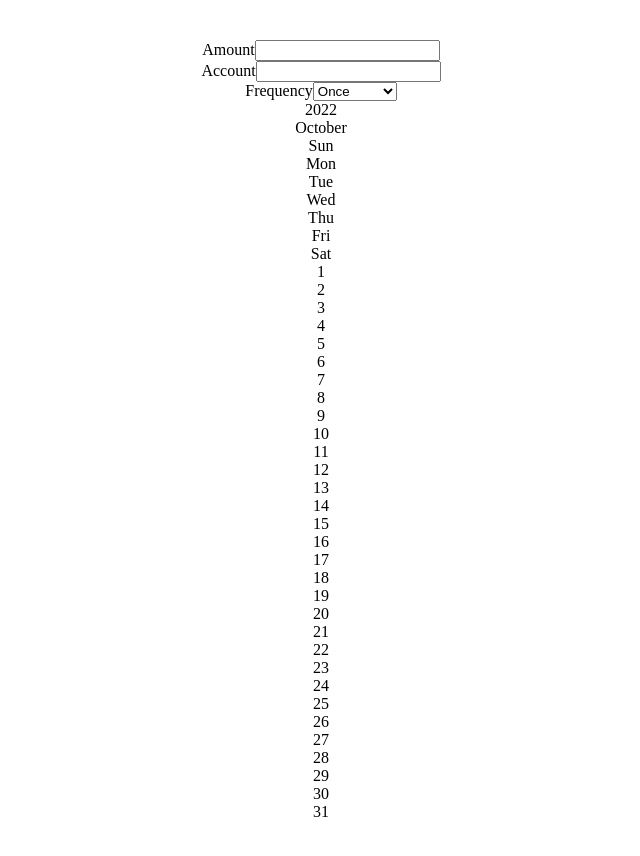
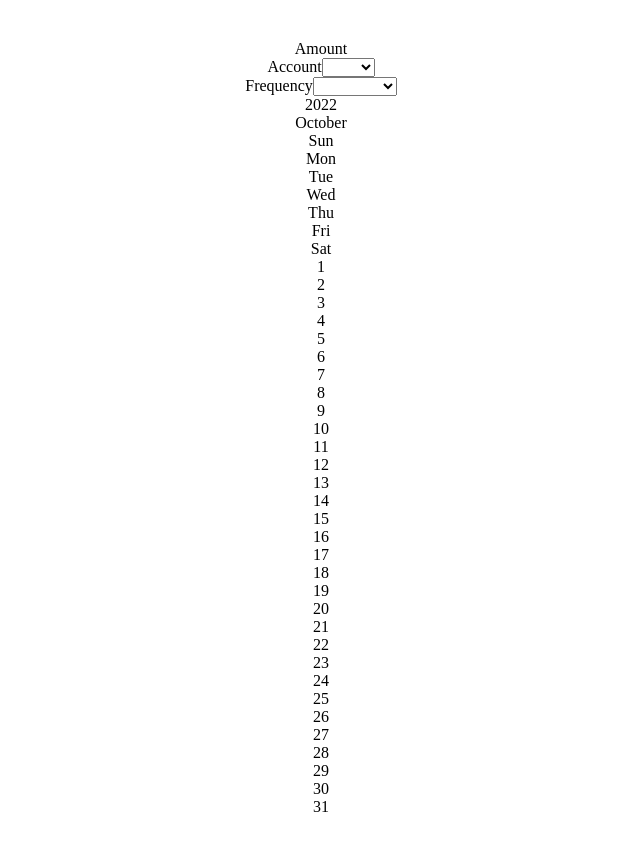
Before and after one commit to Prmatterson/budget, a React (Vite) app: page / in a window 1280 px wide. Shown: the top 856 px of the page, without its empty margins (319-959 px from the left). Built offline with nearby package versions, Linux system fonts and the light colour scheme.

Commit message:
form dropdowns added using useStatae

```diff
--- a/src/components/Form.jsx
+++ b/src/components/Form.jsx
@@ -1,33 +1,57 @@
-import React from 'react'
+import React, { useState } from 'react'
 
 export default function Form() {
 
-function setTwoNumberDecimal(event) {
-    this.value = parseFloat(this.value).toFixed(2);
-}
+  // Array of objects containing data for form fields
+  let accounts = [
+    { label: "BMO", value: "Bank of Montreal" },
+    { label: "SB", value: "Scotiabank" },
+  ]
 
+  let frequencies = [
+    { label: "Once", value: "Once" },
+    { label: "Monthly", value: "Monthly" },
+    { label: "Biweekly", value: "Biweekly" },
+    { label: "Weekly", value: "Weekly" },
+    { label: "Yearly", value: "Yearly" },
+    { label: "Quarterly", value: "Quarterly" },
+    { label: "Biannually", value: "Biannually" },
+    { label: "Custom", value: "Custom" },
+  ]
+
+  // Using state to keep track of what the selected account/frequency is
+  let [account, setAccount] = useState("Select Account")
+  let [frequency, setFrequency] = useState("Select Frequency")
+
+  // Using this function to update the state of account/frequency
+  // whenever a new option is selected from the dropdown
+  let handleAccountChange = (e) => {
+    setAccount(e.target.value)
+  }
+  let handleFrequencyChange = (e) => {
+    setFrequency(e.target.value)
+  }
+
+  // Main Form Component
   return (
     <div id="form" className="mx-10">
       <form>
         <label>
           <label className="block text-sm font-medium text-slate-700">Amount</label>
-          <input type="number" name="amount-field" className="mt-1 block w-full px-3 py-2 bg-white border border-slate-300 rounded-xl text-sm shadow-xl"/>
-          <br/>
+
+          <br />
           <label className="block text-sm font-medium text-slate-700">Account</label>
-          <input type="text" name="amount-field" className="mt-1 block w-full px-3 py-2 bg-white border border-slate-300 rounded-xl text-sm shadow-xl"/>
-          <br/>
+          <select className="mt-1 w-full px-3 py-2 bg-white border border-slate-300 rounded-xl text-sm shadow-xl" onChange={handleAccountChange}>
+            <option value="Select Account"></option>
+            {accounts.map((account) => <option value={account.value}>{account.label}</option>)}
+          </select>
+          <br />
           <label className="w-1/2 text-sm font-medium text-slate-700">Frequency</label>
-          <select type="text" name="amount-field" className="mt-1 w-full px-3 py-2 bg-white border border-slate-300 rounded-xl text-sm shadow-xl">
-            <option id="option=once">Once</option>
-            <option id="option=monthly">Monthly</option>
-            <option id="option=biweekly">Biweekly</option>
-            <option id="option-weekly">Weekly</option>
-            <option id="option=yearly">Yearly</option>
-            <option id="option=quarterly">Quarterly</option>
-            <option id="option=biannually">Biannually</option>
-            <option id="option=custom">Custom</option>
+          <select className="mt-1 w-full px-3 py-2 bg-white border border-slate-300 rounded-xl text-sm shadow-xl" onChange={handleFrequencyChange}>
+            <option value="Select Account"></option>
+            {frequencies.map((frequency) => <option value={frequency.value}>{frequency.label}</option>)}
           </select>
-          <br/>
+          <br />
         </label>
       </form>
 
```
